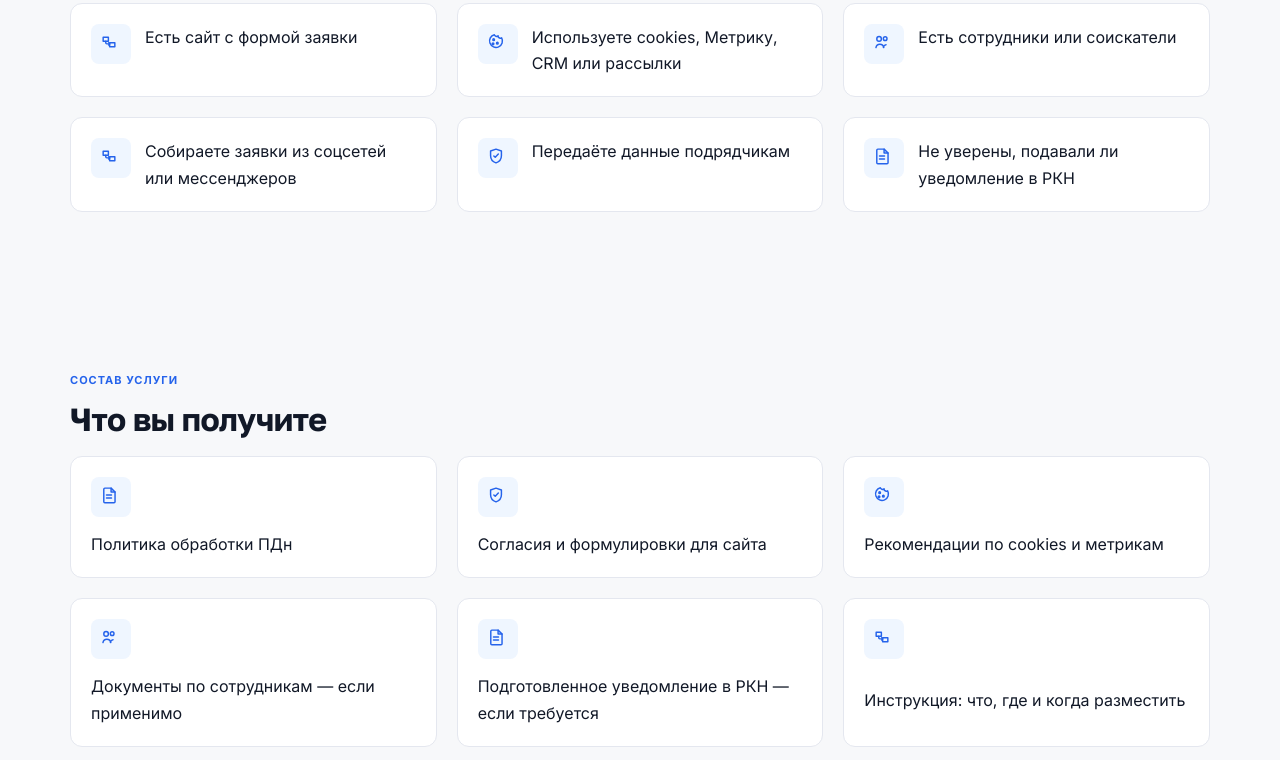
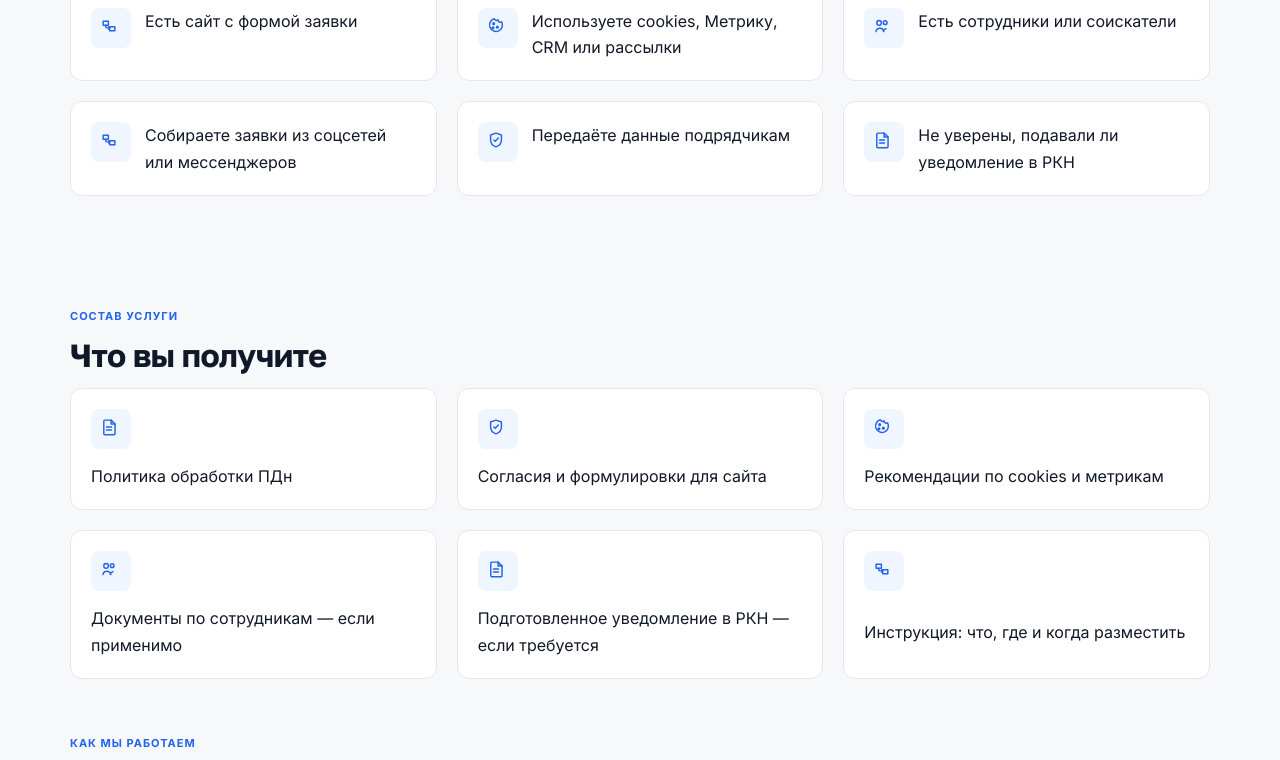
Before and after one commit to codesidevelopers-crypto/openclaw-sites, a Gatsby site in the folder pd-152-kit/: page / in a window 1280 px wide. Shown: the part 714-1474 px from the top of the page. Built offline with nearby package versions, Linux system fonts and the light colour scheme; Gatsby itself is replaced by a stand-in of ours.

Commit message:
fix(site): compress vertical spacing more

```diff
--- a/pd-152-kit/src/pages/index.tsx
+++ b/pd-152-kit/src/pages/index.tsx
@@ -813,12 +813,12 @@ const Container = styled.div<{ narrow?: boolean }>`
 `;
 
 const Section = styled.section`
-  padding-top: 40px;
-  padding-bottom: 40px;
+  padding-top: 28px;
+  padding-bottom: 28px;
 
   @media (max-width: 768px) {
-    padding-top: 32px;
-    padding-bottom: 32px;
+    padding-top: 24px;
+    padding-bottom: 24px;
   }
 `;
 
@@ -1077,7 +1077,7 @@ const TrustText = styled.p<{ $strong?: boolean }>`
 
 const SectionHeader = styled.div`
   max-width: 760px;
-  margin-bottom: 18px;
+  margin-bottom: 14px;
 `;
 
 const SectionLabel = styled.span`
```
